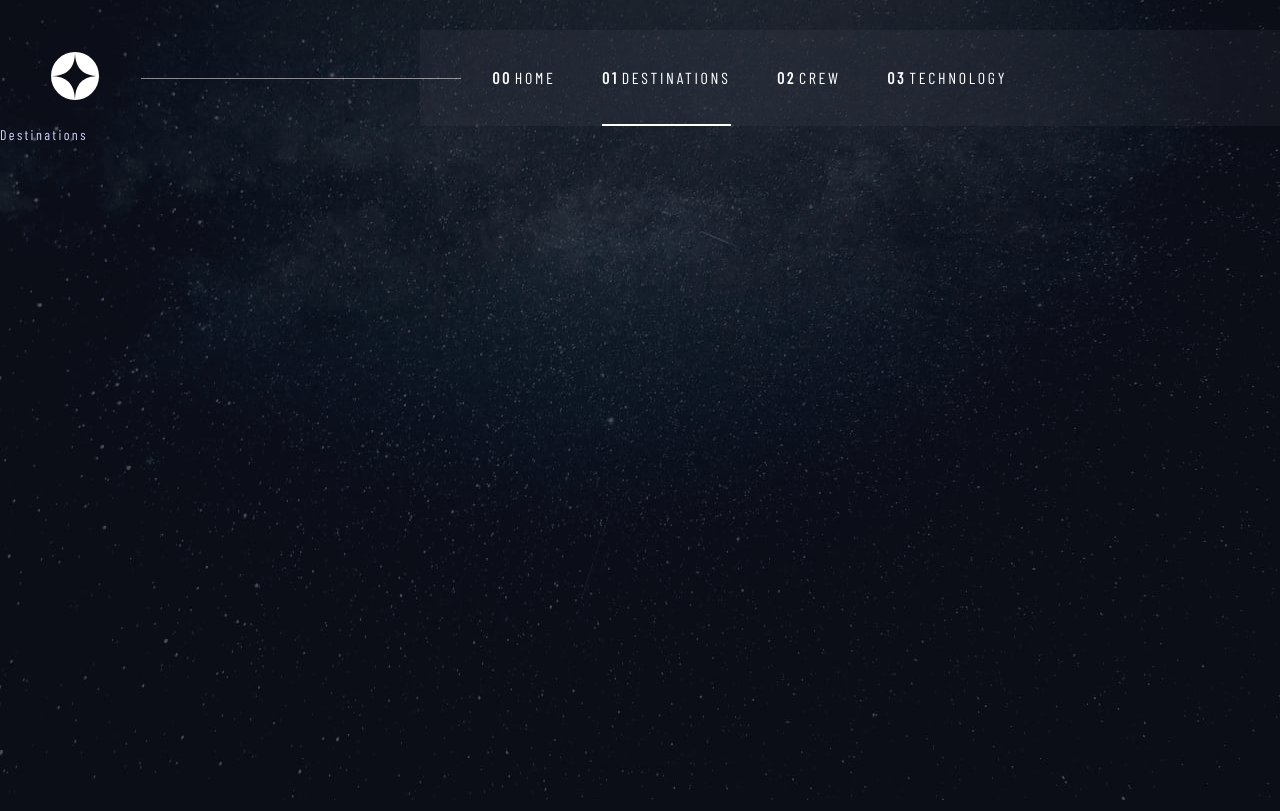
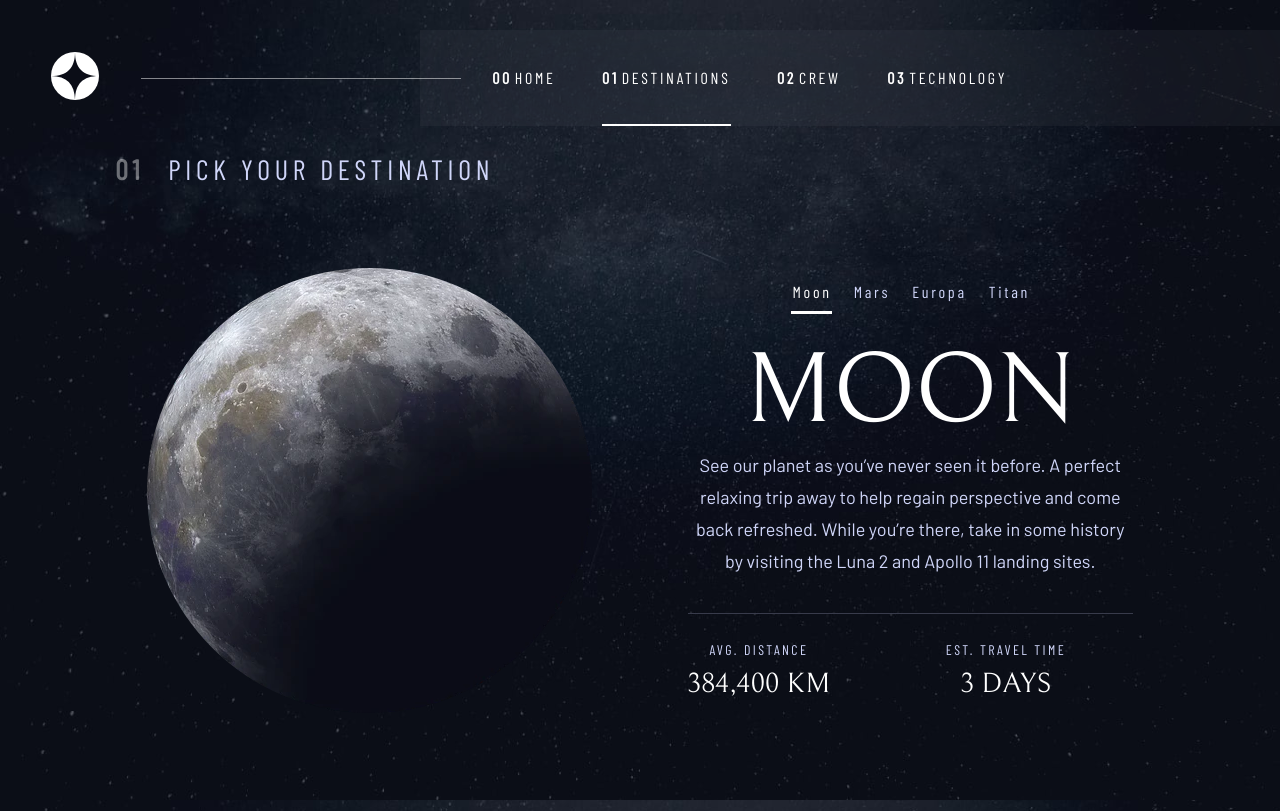
Before and after one commit to Anujith99/Space-Tourism, a Gatsby site: page /destinations in a window 1280 px wide. Built offline with nearby package versions, Linux system fonts and the light colour scheme; Gatsby itself is replaced by a stand-in of ours.

Commit message:
destinations page done

```diff
--- a/src/components/Navbar/Navbar.js
+++ b/src/components/Navbar/Navbar.js
@@ -35,7 +35,9 @@ const Navbar = () => {
     <>
       <nav className="nav-container">
         <div className="logo">
-          <Logo />
+          <Link to="/">
+            <Logo />
+          </Link>
         </div>
         <div className="navbar-line" />
         <div className="nav-links">
--- a/src/pages/destinations.js
+++ b/src/pages/destinations.js
@@ -1,19 +1,77 @@
-import React from "react"
+import React, { useState } from "react"
 import { graphql } from "gatsby"
 import Layout from "../components/Layout"
 import Heading from "../components/typography/Heading"
+import Content from "../components/typography/Content"
 import "../styles/_global.scss"
 import "../styles/destinations.page.scss"
 import { useBackground } from "../hooks/useBackground"
+import { GatsbyImage } from "gatsby-plugin-image"
 
 export default function Destinations({ data }) {
   const destinations = data.allDestinationsJson.nodes
-  console.log("DESTINATIONS", destinations)
+  const [activeTab, setActiveTab] = useState(0)
   useBackground("bg-image-destinations")
   return (
     <Layout>
-      <div>
-        <Heading type={"sub-heading-2"}>Destinations</Heading>
+      <div className="destinations-container">
+        <div className="destinations-title">
+          <Heading type={"num-heading"}>01</Heading>
+          <Heading type={"heading-5"}>PICK YOUR DESTINATION</Heading>
+        </div>
+        <div className="destination-content-container">
+          <div className="destination-content-image">
+            <GatsbyImage
+              image={
+                destinations[activeTab].images.webp.childImageSharp
+                  .gatsbyImageData
+              }
+              alt={destinations[activeTab].name}
+              style={{ width: "100%" }}
+            />
+          </div>
+          <div className="destination-content-tabs">
+            <div className="destination-tabs-container">
+              {destinations.map((dest, index) => (
+                <div
+                  key={index}
+                  onClick={() => setActiveTab(index)}
+                  className={`destination-tab ${
+                    index === activeTab ? "active" : ""
+                  }`}
+                >
+                  {dest.name}
+                </div>
+              ))}
+            </div>
+            <div className="destination-tab-content">
+              <Heading type={"heading-2"}>
+                {destinations[activeTab].name}
+              </Heading>
+              <Content contentStyle={"destination-description"}>
+                {destinations[activeTab].description}
+              </Content>
+              <div className="destination-statistics">
+                <div className="destination-statistic-item">
+                  <Heading style={"statistic-title"} type={"sub-heading-2"}>
+                    AVG. DISTANCE
+                  </Heading>
+                  <Heading type={"sub-heading-1"}>
+                    {destinations[activeTab].distance}
+                  </Heading>
+                </div>
+                <div className="destination-statistic-item">
+                  <Heading style={"statistic-title"} type={"sub-heading-2"}>
+                    EST. TRAVEL TIME
+                  </Heading>
+                  <Heading type={"sub-heading-1"}>
+                    {destinations[activeTab].travel}
+                  </Heading>
+                </div>
+              </div>
+            </div>
+          </div>
+        </div>
       </div>
     </Layout>
   )
@@ -31,7 +89,7 @@ export const query = graphql`
         images {
           webp {
             childImageSharp {
-              gatsbyImageData
+              gatsbyImageData(placeholder: BLURRED, formats: [WEBP])
             }
           }
         }
--- a/src/styles/_global.scss
+++ b/src/styles/_global.scss
@@ -33,6 +33,7 @@ body,
 
 .heading-2 {
   font-size: 56px;
+  text-transform: uppercase;
   @include media-query-tablet {
     font-size: 80px;
   }
@@ -73,6 +74,7 @@ body,
 
 .sub-heading-1 {
   font-size: 28px;
+  text-transform: uppercase;
 }
 
 .sub-heading-2 {
@@ -81,6 +83,21 @@ body,
 
   font-size: 14px;
   letter-spacing: 2.3625px;
+}
+
+.num-heading {
+  @extend .heading-5;
+  font-weight: 700;
+  color: rgba($color: $white, $alpha: 0.4);
+  margin-right: 12px;
+
+  @include media-query-tablet {
+    margin-right: 18px;
+  }
+
+  @include media-query-desktop {
+    margin-right: 24px;
+  }
 }
 
 .content {
--- a/src/styles/destinations.page.scss
+++ b/src/styles/destinations.page.scss
@@ -1,4 +1,5 @@
 @import "_mixins.scss";
+@import "_variables.scss";
 
 html#bg-image-destinations {
   $bg-images: (
@@ -8,3 +9,158 @@ html#bg-image-destinations {
   );
   @include response-bg-image($bg-images);
 }
+
+.destinations-container {
+  display: flex;
+  flex-direction: column;
+  margin: 0 auto;
+  min-height: 100%;
+  max-width: 90%;
+  padding: 3% 4%;
+  @include media-query-tablet {
+    max-width: 95%;
+  }
+
+  @include media-query-desktop {
+    padding: 2% 5%;
+    max-width: 92%;
+  }
+}
+
+.destinations-title {
+  display: flex;
+  flex-direction: row;
+}
+
+.destination-content-container {
+  display: flex;
+  width: 100%;
+  padding: 0%;
+  padding-top: 3%;
+  flex-direction: column;
+  align-items: center;
+  @include media-query-desktop {
+    flex-direction: row;
+    padding: 3%;
+    padding-top: 4%;
+    padding-right: 0%;
+    justify-content: space-between;
+  }
+}
+
+.destination-content-image {
+  display: flex;
+  max-width: 45%;
+  padding: 4% 0%;
+  @include media-query-tablet {
+    margin-bottom: 5%;
+  }
+  @include media-query-desktop {
+    max-width: 50%;
+    margin-right: 20px;
+    align-items: center;
+    margin-bottom: 0%;
+  }
+}
+
+.destination-content-tabs {
+  display: flex;
+  flex-direction: column;
+  align-items: center;
+  @include media-query-desktop {
+    width: 50%;
+    justify-content: flex-start;
+  }
+}
+
+.destination-tabs-container {
+  display: flex;
+  margin-bottom: 3%;
+
+  @include media-query-desktop {
+    margin-bottom: 0%;
+  }
+}
+
+.destination-tab {
+  width: fit-content;
+  font-family: "Barlow Condensed";
+  letter-spacing: 2.3625px;
+  font-size: 14px;
+  padding-bottom: 8px;
+  padding-left: 2px;
+  cursor: pointer;
+  border-bottom: 3px solid transparent;
+  transition: 0.4s ease-in-out;
+  color: $secondary;
+  margin: 0 6px;
+
+  &:first-child {
+    margin-left: 0;
+  }
+
+  &:last-child {
+    margin-right: 0;
+  }
+
+  &:hover {
+    border-bottom: 3px solid rgba($color: $secondary, $alpha: 0.5);
+  }
+
+  &.active {
+    border-bottom: 3px solid $white;
+    color: $white;
+  }
+
+  @include media-query-tablet {
+    letter-spacing: 2.7px;
+    font-size: 16px;
+    padding-bottom: 10px;
+    margin: 0 10px;
+  }
+}
+
+.destination-tab-content {
+  text-align: center;
+  @include media-query-desktop {
+    padding-top: 4%;
+    max-width: 445px;
+  }
+}
+
+.destination-description {
+  border-bottom: 1px solid #383b4b;
+  padding-bottom: 6%;
+  @include media-query-desktop {
+    padding-bottom: 8%;
+  }
+}
+
+.destination-statistics {
+  display: flex;
+  padding-top: 10%;
+  flex-direction: column;
+
+  @include media-query-tablet {
+    padding-top: 4%;
+    flex-direction: row;
+    justify-content: space-evenly;
+  }
+  @include media-query-desktop {
+    width: 85%;
+    justify-content: space-between;
+    padding-top: 6%;
+  }
+}
+
+.destination-statistic-item:first-child {
+  margin-bottom: 6%;
+  @include media-query-tablet {
+    margin-bottom: 0;
+    margin-right: 8px;
+  }
+}
+
+.statistic-title {
+  margin-bottom: 10px;
+}
--- a/src/styles/home.page.scss
+++ b/src/styles/home.page.scss
@@ -10,7 +10,7 @@ html#bg-image-home {
   @include response-bg-image($bg-images);
 }
 
-.container {
+.home-container {
   display: flex;
   margin: 0 auto;
   min-height: 100%;
@@ -92,7 +92,7 @@ html#bg-image-home {
   align-items: center;
   background-color: $white;
   z-index: 1;
-  cursor: pointer;
+  // cursor: pointer;
   @include create-circle(180px);
   &:hover {
     .home-button-outline {
```
Also changed, not shown: src/pages/index.js (+8 -5 lines).
